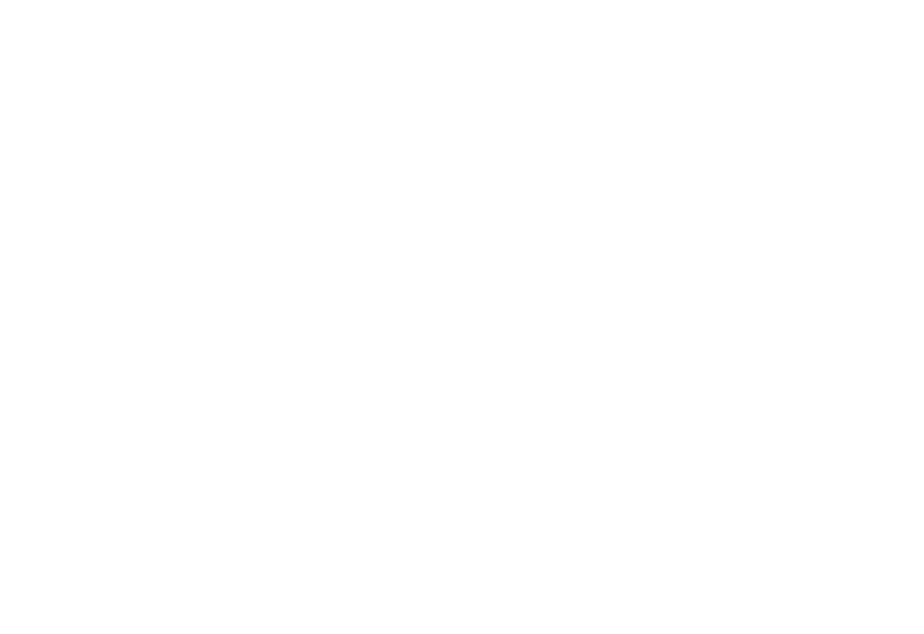
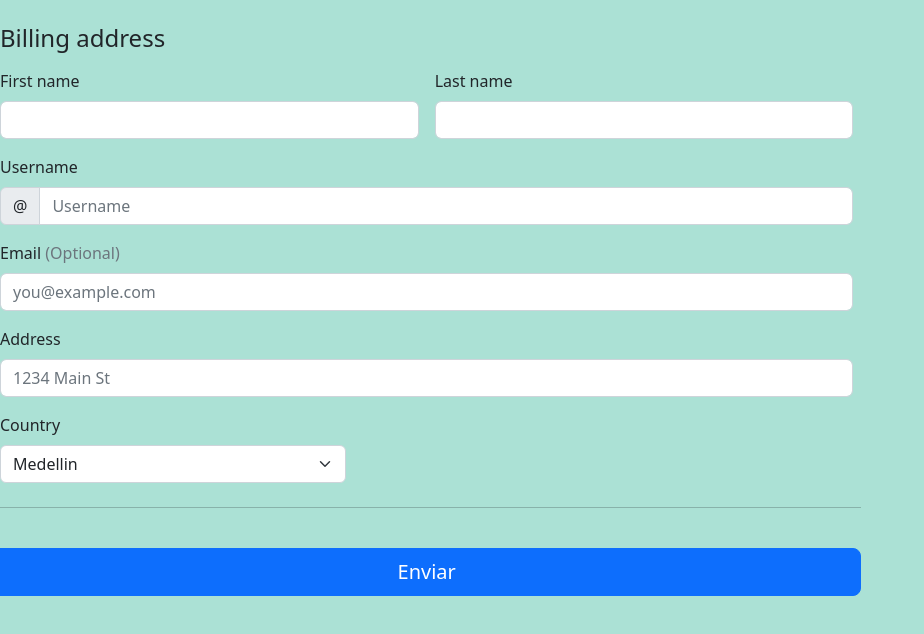
Before and after one commit to JulianEscobarArenas/clase_localstorage, a plain HTML site: page index.html in a window 1280 px wide. Shown: the whole page, without its empty margins (0-924 px from the left). Drawn offline with nearby package versions, Linux system fonts and the light colour scheme.

Commit message:
Formulario

```diff
--- a/index.html
+++ b/index.html
@@ -1,15 +1,85 @@
 <!DOCTYPE html>
 <html lang="en">
 <head>
+
     <!-- CSS only -->
 <link href="https://cdn.jsdelivr.net/npm/bootstrap@5.2.2/dist/css/bootstrap.min.css" rel="stylesheet" integrity="sha384-Zenh87qX5JnK2Jl0vWa8Ck2rdkQ2Bzep5IDxbcnCeuOxjzrPF/et3URy9Bv1WTRi" crossorigin="anonymous">
-    <link rel="stylesheet" href="/style/style.css">
+<link rel="stylesheet" href="/style/style.css">
     <meta charset="UTF-8">
     <meta http-equiv="X-UA-Compatible" content="IE=edge">
     <meta name="viewport" content="width=device-width, initial-scale=1.0">
     <title>LOCALSTORAGE</title>
 </head>
 <body>
+    <div class="my-4">
+        <div class="col-md-7 col-lg-8">
+            <h4 class="mb-3">Billing address</h4>
+            <form class="needs-validation" novalidate="">
+              <div class="row g-3">
+                <div class="col-sm-6">
+                  <label for="firstName" class="form-label">First name</label>
+                  <input type="text" class="form-control" id="firstName" placeholder="" value="" required="">
+                  <div class="invalid-feedback">
+                    Valid first name is required.
+                  </div>
+                </div>
+
+                <div class="col-sm-6">
+                  <label for="lastName" class="form-label">Last name</label>
+                  <input type="text" class="form-control" id="lastName" placeholder="" value="" required="">
+                  <div class="invalid-feedback">
+                    Valid last name is required.
+                  </div>
+                </div>
+
+                <div class="col-12">
+                  <label for="username" class="form-label">Username</label>
+                  <div class="input-group has-validation">
+                    <span class="input-group-text">@</span>
+                    <input type="text" class="form-control" id="username" placeholder="Username" required="">
+                  <div class="invalid-feedback">
+                      Your username is required.
+                    </div>
+                  </div>
+                </div>
+
+                <div class="col-12">
+                  <label for="email" class="form-label">Email <span class="text-muted">(Optional)</span></label>
+                  <input type="email" class="form-control" id="email" placeholder="you@example.com">
+                  <div class="invalid-feedback">
+                    Please enter a valid email address for shipping updates.
+                  </div>
+                </div>
+
+                <div class="col-12">
+                  <label for="address" class="form-label">Address</label>
+                  <input type="text" class="form-control" id="address" placeholder="1234 Main St" required="">
+                  <div class="invalid-feedback">
+                    Please enter your shipping address.
+                  </div>
+                </div>
+
+
+
+                <div class="col-md-5">
+                  <label for="country" class="form-label">Country</label>
+                  <select class="form-select" id="country" required="">
+                    <option value="">Medellin</option>
+                    <option value="">Bello</option>
+                    <option value="">Bogota</option>
+                  </select>
+                  <div class="invalid-feedback">
+                    Please select a valid country.
+                  </div>
+                </div>
+
+
+              <hr class="my-4">
+
+              <button class="w-100 btn btn-primary btn-lg" type="submit">Enviar</button>
+            </form>
+          </div>
+    </div>
 
 
     <!-- JavaScript Bundle with Popper -->
--- a/style/style.css
+++ b/style/style.css
@@ -0,0 +1,5 @@
+body{
+    display: flex;
+    justify-content: center;
+    background-color: rgba(80, 192, 168, 0.473);
+}
```
